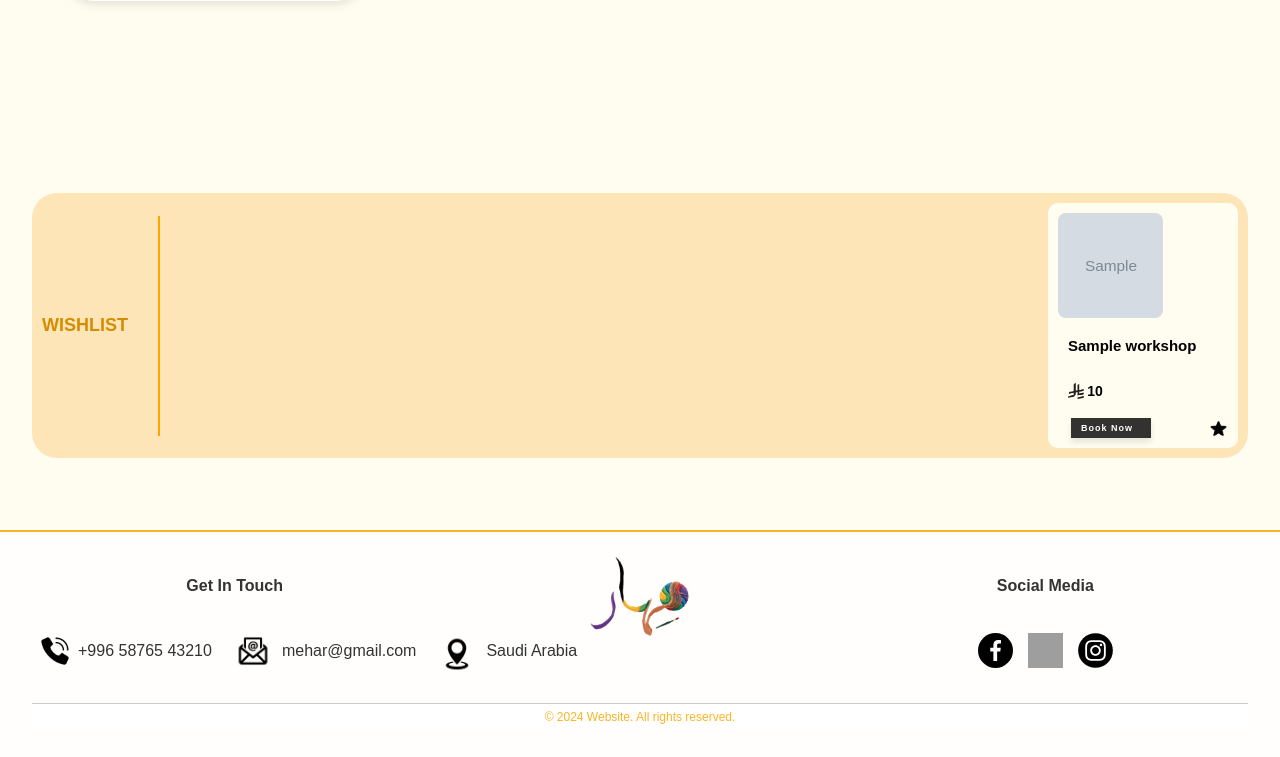
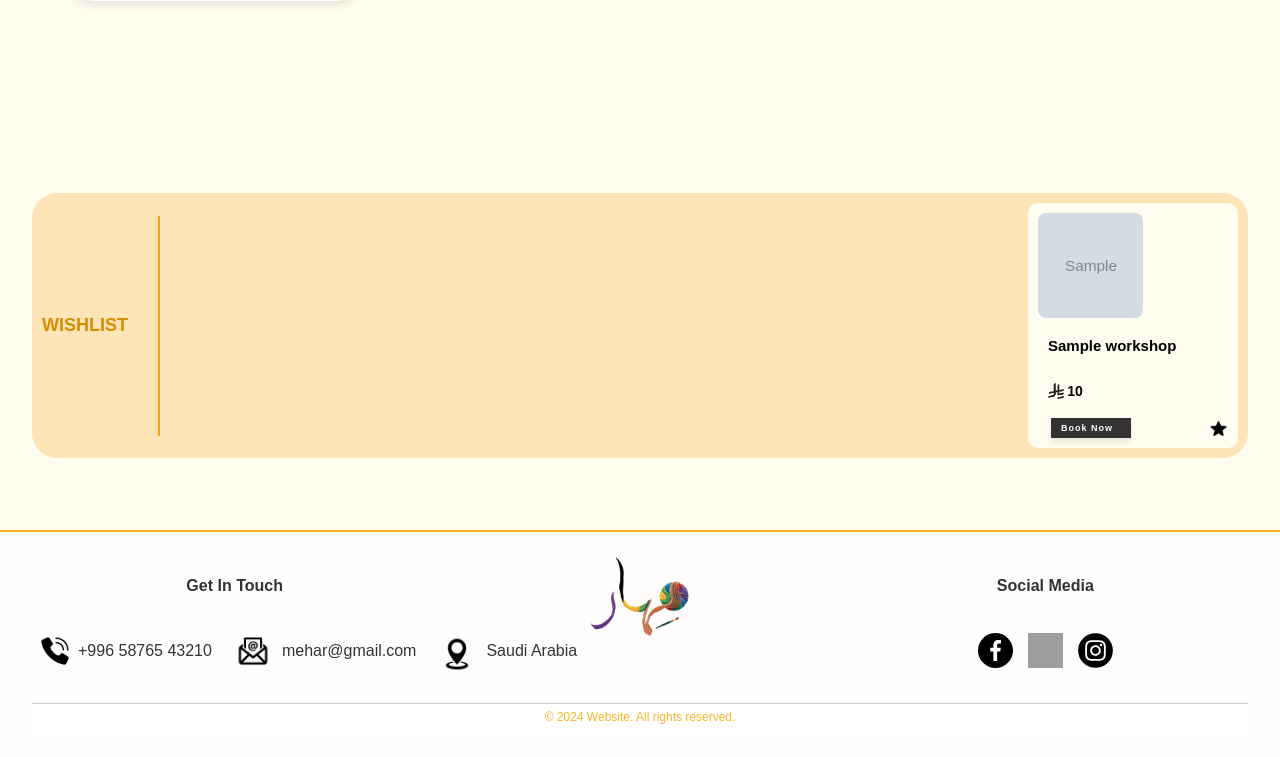
Before and after one commit to leenaIT/IT320Project, a PHP site: page /ProfilePage.php in a window 1280 px wide. Shown: the part 980-1737 px from the top of the page. Run offline with PHP 8.4, Linux system fonts and the light colour scheme; the visitor is signed in with stand-in values (Sample User, id 1); tables that the repository leaves empty or names only in its code hold one stand-in row (values such as "Sample post"); grey boxes marked "Sample" are stand-in pictures; some libraries are stand-ins or nearby versions; grey boxes are pictures that could not be loaded.

Commit message:
update profile page

```diff
--- a/styles2.css
+++ b/styles2.css
@@ -1337,7 +1337,7 @@ padding-top: 2em;}
     justify-content: center;
     padding: 10px;
     border-radius: 10px;
-    width: 190px;
+    width: 210px;
     height: 100%; /* Ensure it takes up the full height of the container */
     color: black;
     background: #FFFDF0;
```
